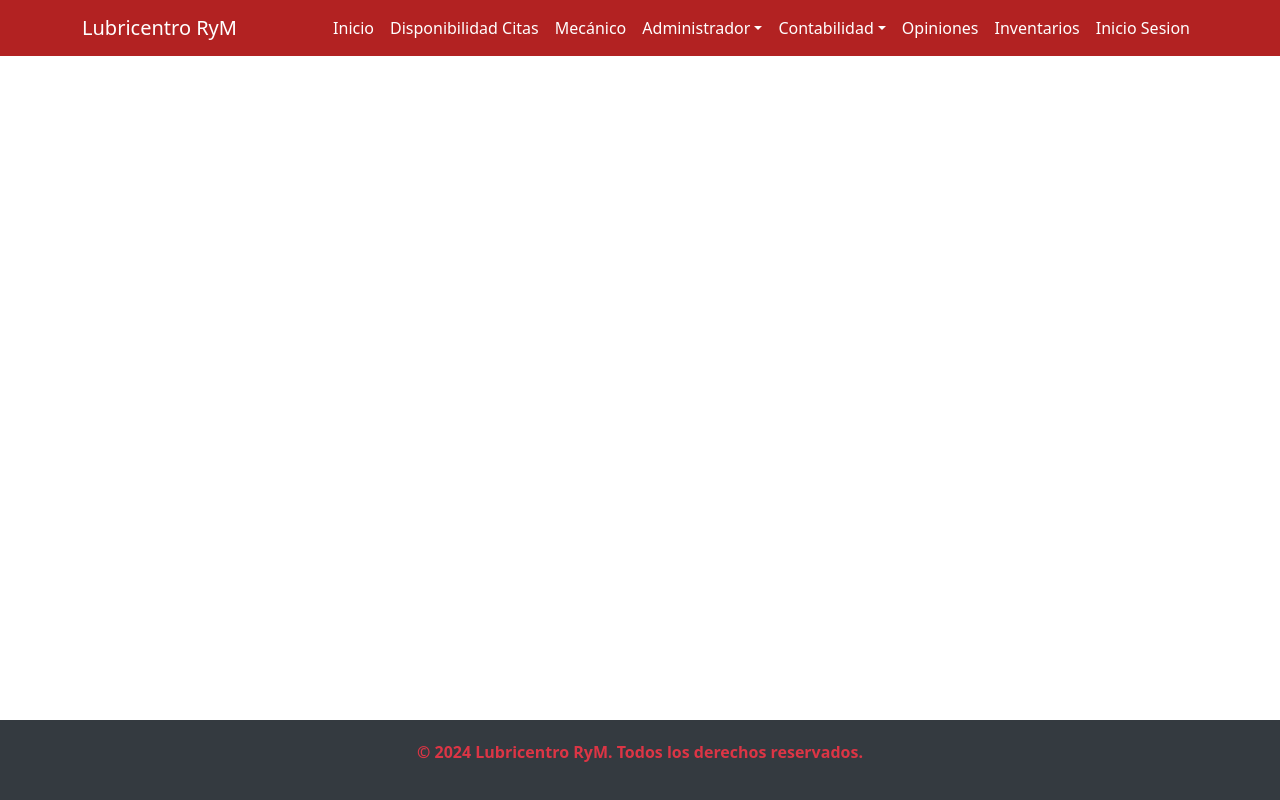
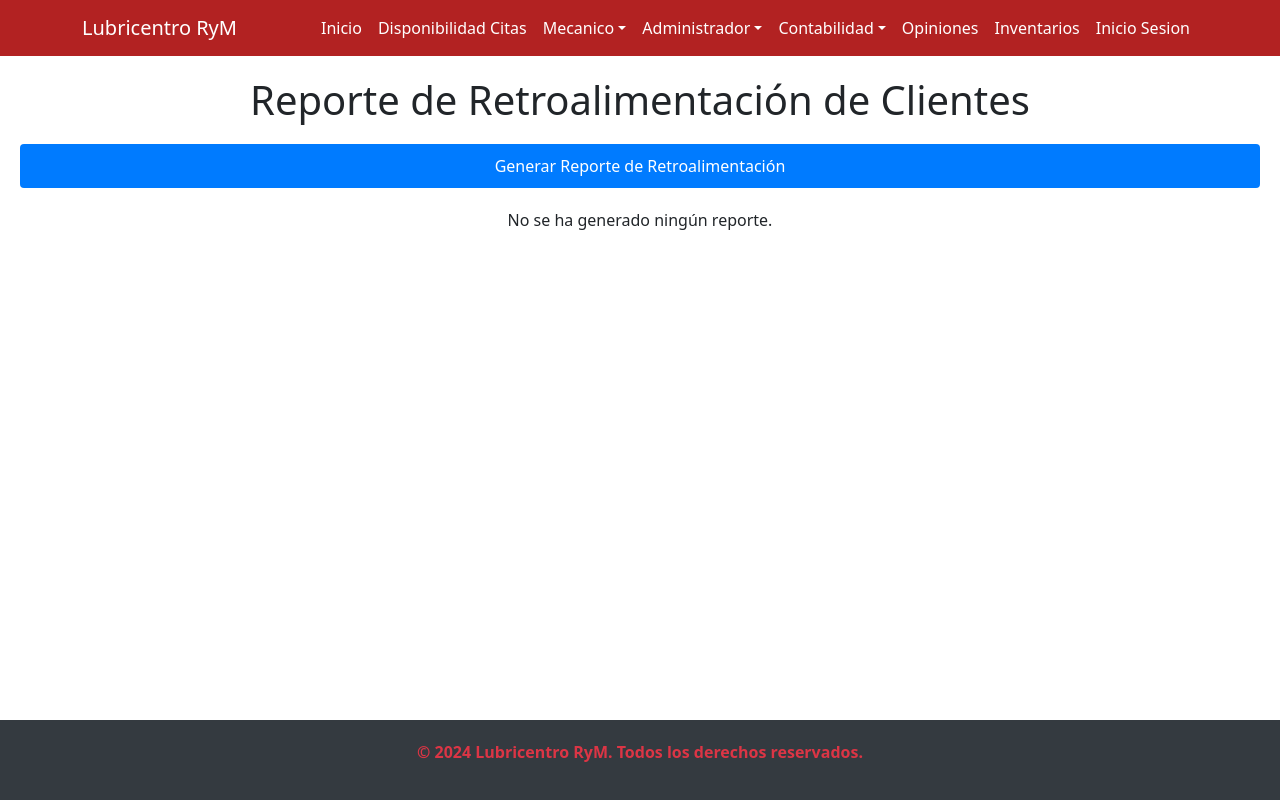
Before and after one commit to bacosta30762/ProyectoFinalFidelitas, a React (Create React App) app in the folder web-page-lubricentro/: page /mis-ordenes in a window 1280 px wide. Built offline with nearby package versions, Linux system fonts and the light colour scheme; what @react-pdf/renderer would draw is missing.

Commit message:
mecanico
drop down mecanico

```diff
--- a/web-page-lubricentro/src/App.jsx
+++ b/web-page-lubricentro/src/App.jsx
@@ -1,7 +1,6 @@
 import React, { useState } from "react";
 import { BrowserRouter as Router, Routes, Route } from "react-router-dom";
 import AppHeader from "./components/HeaderFooter/header";
-import MechanicPage from "./pages/MechanicPage";
 import UserPage from "./pages/UserPage";
 import UserNotificationsPage from "./pages/UserNotificationsPage";
 import MarketingPage from "./pages/MarketingPage";
@@ -24,6 +23,8 @@ import ListaOrdenesPage from "./pages/ListaOrdenesPage.jsx";
 import ReporteOrdenesPage from "./pages/ReporteOrdenesPage.jsx";
 import RecuperarContra from "./components/Inicio/recuperarcontra.jsx";
 import Calendario from "./components/Planificacion/Calendar";
+import MechanicOrdenListPage from "./pages/MechanicOrdenListPage.jsx";
+import MechanicFeedbackReportPage from "./pages/MechanicFeedbackReportPage.jsx";
 
 function App() {
   const [ingresos] = useState([
@@ -91,7 +92,14 @@ function App() {
           <Route path="/RecuperarContra/*" element={<RecuperarContra />} />
           <Route path="/lista-ordenes/*" element={<ListaOrdenesPage />} />
           <Route path="/reporte-ordenes/*" element={<ReporteOrdenesPage />} />
-          <Route path="/mechanic/*" element={<MechanicPage />} />
+          <Route
+            path="/mis-ordenes/*"
+            element={<MechanicFeedbackReportPage />}
+          />
+          <Route
+            path="/reporte-retroalimentacion/*"
+            element={<MechanicOrdenListPage />}
+          />
           <Route path="/user/*" element={<UserPage />} />
           <Route path="notifications" element={<UserNotificationsPage />} />
           <Route path="/marketing/*" element={<MarketingPage />} />
--- a/web-page-lubricentro/src/components/HeaderFooter/header.js
+++ b/web-page-lubricentro/src/components/HeaderFooter/header.js
@@ -22,9 +22,14 @@ export default function AppHeader() {
             <Nav.Link as={NavLink} to="/calendario">
               Disponibilidad Citas
             </Nav.Link>
-            <Nav.Link as={NavLink} to="/mechanic">
-              Mecánico
-            </Nav.Link>
+            <NavDropdown title="Mecanico" id="basic-nav-dropdown">
+              <NavDropdown.Item as={NavLink} to="/mis-ordenes">
+                Mis Órdenes
+              </NavDropdown.Item>
+              <NavDropdown.Item as={NavLink} to="/reporte-retroalimentacion">
+                Reportes de Retroalimentacion
+              </NavDropdown.Item>
+            </NavDropdown>
             <NavDropdown title="Administrador" id="basic-nav-dropdown">
               <NavDropdown.Item as={NavLink} to="/lista-ordenes">
                 Lista de Órdenes
--- a/web-page-lubricentro/src/components/mecanico/MechanicFeedbackReportModule.jsx
+++ b/web-page-lubricentro/src/pages/MechanicFeedbackReportPage.jsx
@@ -1,6 +1,6 @@
 import React, { useState } from "react";
 
-const MechanicFeedbackReportModule = () => {
+const MechanicFeedbackReportPage = () => {
   // Estado para manejar las valoraciones generadas
   const [feedbackList, setFeedbackList] = useState([]);
 
@@ -116,4 +116,4 @@ const MechanicFeedbackReportModule = () => {
   );
 };
 
-export default MechanicFeedbackReportModule;
+export default MechanicFeedbackReportPage;
--- a/web-page-lubricentro/src/components/mecanico/MechanicOrdenList.jsx
+++ b/web-page-lubricentro/src/pages/MechanicOrdenListPage.jsx
@@ -1,6 +1,6 @@
 import React, { useState } from "react";
 
-const MechanicOrdenList = () => {
+const MechanicOrdenListPage = () => {
   // Nombre del mecánico para el header (puedes cambiarlo dinámicamente según sea necesario)
   const mecanicoNombre = "Luis Martínez";
 
@@ -136,4 +136,4 @@ const MechanicOrdenList = () => {
   );
 };
 
-export default MechanicOrdenList;
+export default MechanicOrdenListPage;
--- a/web-page-lubricentro/src/pages/MechanicPage.jsx
+++ /dev/null
@@ -1,28 +0,0 @@
-import React from "react";
-import { Route, Routes, Link } from "react-router-dom";
-import MechanicOrdenList from "../components/mecanico/MechanicOrdenList";
-import MechanicFeedbackReportModule from "../components/mecanico/MechanicFeedbackReportModule";
-
-const MechanicPage = () => {
-  return (
-    <div>
-      <h1>Mecánico</h1>
-      <nav>
-        <ul>
-          <li>
-            <Link to="/mechanic/ordenes">Mis Órdenes</Link>
-          </li>
-          <li>
-            <Link to="/mechanic/reportes">Reporte de Retroalimentación</Link>
-          </li>
-        </ul>
-      </nav>
-      <Routes>
-        <Route path="ordenes" element={<MechanicOrdenList />} />
-        <Route path="reportes" element={<MechanicFeedbackReportModule />} />
-      </Routes>
-    </div>
-  );
-};
-
-export default MechanicPage;
```
